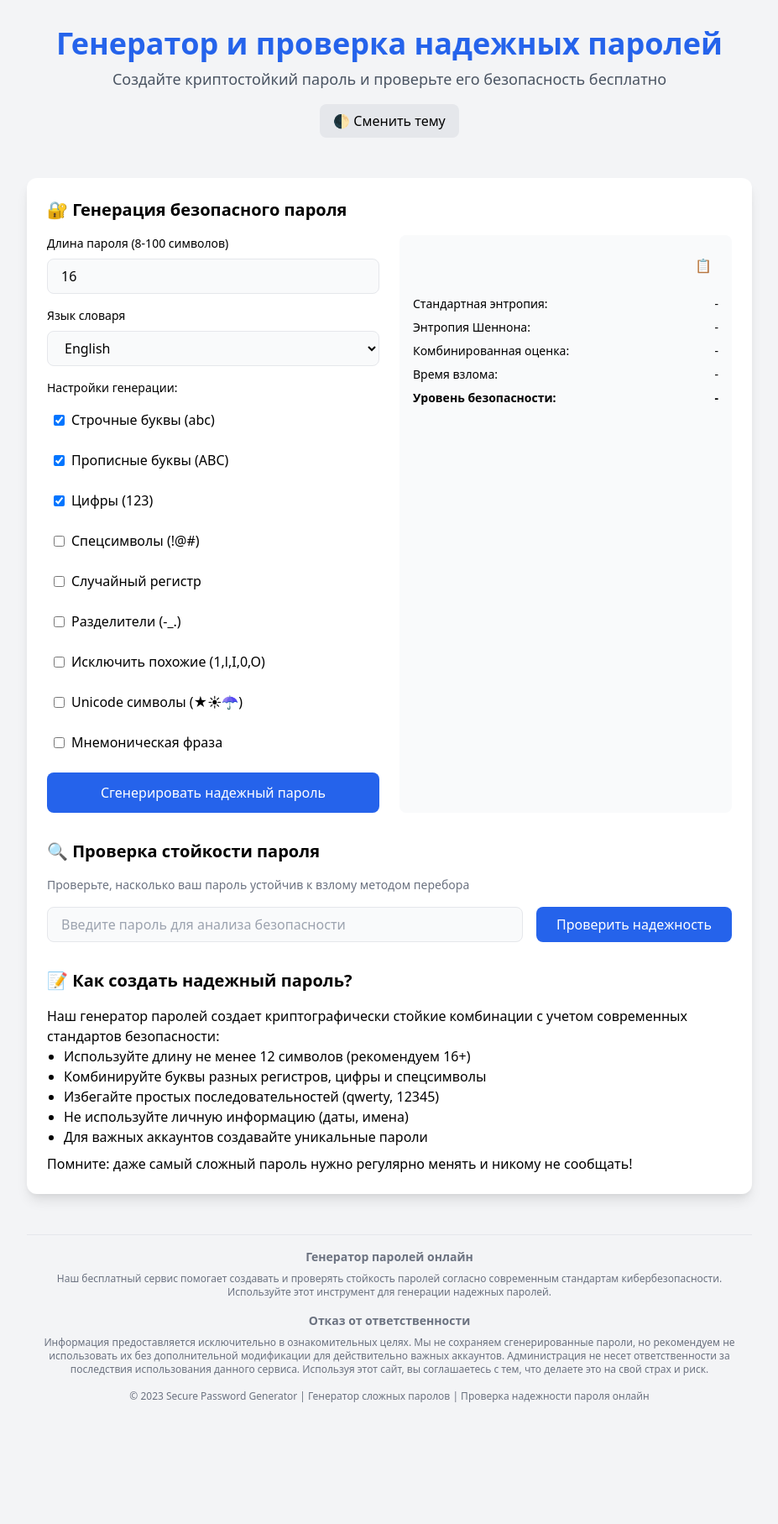
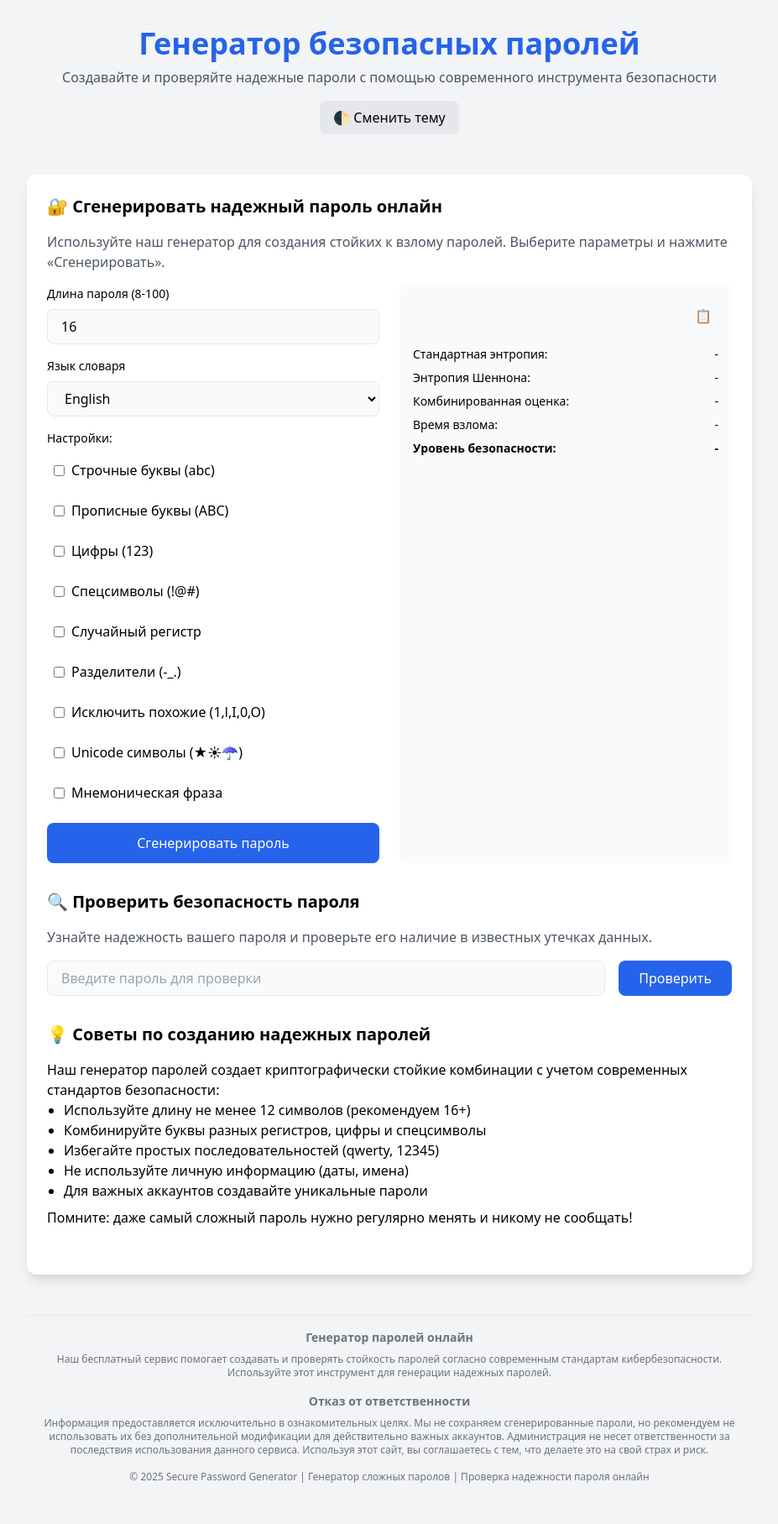
Before and after one commit to Gnfw/psw, a Flask app: page / in a window 1280 px wide. Shown: the whole page at 84% size, without its empty margins (176-1103 px from the left). Before the commit the page ends 1670 px from the top, so only its background shows below. Run offline with Flask 3, Linux system fonts and the light colour scheme.

Commit message:
Update index.html

```diff
--- a/templates/index.html
+++ b/templates/index.html
@@ -1,20 +1,11 @@
 <!DOCTYPE html>
 <html lang="ru">
 <head>
-    <!-- Google tag (gtag.js) -->
-<script async src="https://www.googletagmanager.com/gtag/js?id=G-5LNKSMCEST"></script>
-<script>
-  window.dataLayer = window.dataLayer || [];
-  function gtag(){dataLayer.push(arguments);}
-  gtag('js', new Date());
-
-  gtag('config', 'G-5LNKSMCEST');
-</script>
     <meta charset="UTF-8">
     <meta name="viewport" content="width=device-width, initial-scale=1.0">
-    <meta name="description" content="Бесплатный генератор и проверка надежности паролей онлайн. Создайте сложный безопасный пароль за секунду с настройками длины и символов. Проверьте стойкость вашего пароля к взлому.">
-    <meta name="keywords" content="генератор паролей, проверить пароль, безопасный пароль, создать пароль, сложный пароль, надежный пароль, онлайн генератор паролей">
-    <title>Генератор и проверка надежных паролей онлайн | Secure Password</title>
+    <title>Генератор безопасных паролей | Создание и проверка надежных паролей</title>
+    <meta name="description" content="Генератор безопасных паролей с проверкой стойкости. Создайте надежный пароль с помощью нашего инструмента. Проверьте свой пароль на безопасность и узнайте время взлома.">
+    <meta name="keywords" content="генератор паролей, безопасные пароли, создать пароль, проверка пароля, надежный пароль, энтропия пароля, время взлома пароля">
     <link href="https://cdn.jsdelivr.net/npm/tailwindcss@2.2.19/dist/tailwind.min.css" rel="stylesheet">
     <style>
         .dark-mode {
@@ -62,11 +53,9 @@
     <div class="container mx-auto px-4 py-8 max-w-4xl">
         <header class="mb-12 text-center">
             <h1 class="text-4xl font-bold mb-2 text-blue-600">
-                Генератор и проверка надежных паролей
+                Генератор безопасных паролей
             </h1>
-            <p class="text-lg text-gray-600 mb-4 dark:text-gray-300">
-                Создайте криптостойкий пароль и проверьте его безопасность бесплатно
-            </p>
+            <p class="text-gray-600 mb-4">Создавайте и проверяйте надежные пароли с помощью современного инструмента безопасности</p>
             <button onclick="toggleTheme()" class="px-4 py-2 bg-gray-200 rounded-lg">
                 🌓 Сменить тему
             </button>
@@ -74,11 +63,12 @@
 
         <div class="bg-white rounded-xl shadow-lg p-6 mb-8 card">
             <section class="mb-8">
-                <h2 class="text-xl font-semibold mb-4">🔐 Генерация безопасного пароля</h2>
+                <h2 class="text-xl font-semibold mb-4">🔐 Сгенерировать надежный пароль онлайн</h2>
+                <p class="text-gray-600 mb-4">Используйте наш генератор для создания стойких к взлому паролей. Выберите параметры и нажмите «Сгенерировать».</p>
                 <div class="grid grid-cols-1 md:grid-cols-2 gap-6">
                     <div class="space-y-4">
                         <div>
-                            <label class="block text-sm mb-2">Длина пароля (8-100 символов)</label>
+                            <label class="block text-sm mb-2">Длина пароля (8-100)</label>
                             <input type="number" id="length" value="16" min="8" max="100"
                                    class="w-full bg-gray-50 rounded-lg px-4 py-2 border">
                         </div>
@@ -91,12 +81,12 @@
                             </select>
                         </div>
                         <div class="space-y-2">
-                            <label class="block text-sm mb-2">Настройки генерации:</label>
+                            <label class="block text-sm mb-2">Настройки:</label>
                             <div class="grid grid-cols-1 gap-2" id="options-container"></div>
                         </div>
                         <button onclick="generatePassword()"
                                 class="w-full bg-blue-600 text-white py-3 rounded-lg relative btn-primary">
-                            <span id="generate-text">Сгенерировать надежный пароль</span>
+                            <span id="generate-text">Сгенерировать пароль</span>
                             <div id="preloader" class="hidden absolute inset-0 flex items-center justify-center">
                                 <div class="preloader h-6 w-6 border-4 border-gray-300 rounded-full"></div>
                             </div>
@@ -125,35 +115,34 @@
             </section>
 
             <section class="mb-8">
-                <h2 class="text-xl font-semibold mb-4">🔍 Проверка стойкости пароля</h2>
-                <p class="text-sm text-gray-500 mb-4">Проверьте, насколько ваш пароль устойчив к взлому методом перебора</p>
+                <h2 class="text-xl font-semibold mb-4">🔍 Проверить безопасность пароля</h2>
+                <p class="text-gray-600 mb-4">Узнайте надежность вашего пароля и проверьте его наличие в известных утечках данных.</p>
                 <div class="flex flex-col md:flex-row gap-4">
-                    <input type="text" id="password-check" placeholder="Введите пароль для анализа безопасности"
+                    <input type="text" id="password-check" placeholder="Введите пароль для проверки"
                            class="flex-1 bg-gray-50 rounded-lg px-4 py-2 border">
                     <button onclick="checkPassword()" class="bg-blue-600 text-white px-6 py-2 rounded-lg btn-primary">
-                        Проверить надежность
+                        Проверить
                     </button>
                 </div>
                 <div id="check-results" class="mt-4 space-y-2"></div>
             </section>
 
-            <section class="mt-8">
-                <h2 class="text-xl font-semibold mb-4">📝 Как создать надежный пароль?</h2>
+            <section class="mb-8">
+                <h2 class="text-xl font-semibold mb-4">💡 Советы по созданию надежных паролей</h2>
                 <div class="prose dark:prose-invert">
                     <p>Наш генератор паролей создает криптографически стойкие комбинации с учетом современных стандартов безопасности:</p>
-                    <ul class="list-disc pl-5">
+                 <ul class="list-disc pl-5">
                         <li>Используйте длину не менее 12 символов (рекомендуем 16+)</li>
                         <li>Комбинируйте буквы разных регистров, цифры и спецсимволы</li>
                         <li>Избегайте простых последовательностей (qwerty, 12345)</li>
                         <li>Не используйте личную информацию (даты, имена)</li>
                         <li>Для важных аккаунтов создавайте уникальные пароли</li>
                     </ul>
-                    <p class="mt-2">Помните: даже самый сложный пароль нужно регулярно менять и никому не сообщать!</p>
-                </div>
+               <p class="mt-2">Помните: даже самый сложный пароль нужно регулярно менять и никому не сообщать!</p>
+ </div>
             </section>
         </div>
 
-        <!-- SEO-оптимизированный футер -->
         <footer class="text-center text-xs text-gray-500 mt-12 p-4 border-t border-gray-200 dark:border-gray-700">
             <div class="mb-4">
                 <h3 class="text-sm font-semibold mb-2">Генератор паролей онлайн</h3>
@@ -171,7 +160,7 @@
                 </p>
             </div>
             <p class="text-xs">
-                © 2023 Secure Password Generator | Генератор сложных паролов | Проверка надежности пароля онлайн
+                © 2025 Secure Password Generator | Генератор сложных паролов | Проверка надежности пароля онлайн
             </p>
         </footer>
     </div>
@@ -193,7 +182,7 @@
             const container = document.getElementById('options-container');
             container.innerHTML = optionsConfig.map(opt => `
                 <label class="flex items-center space-x-2 p-2 hover:bg-gray-100 rounded">
-                    <input type="checkbox" class="form-checkbox" option="${opt.id}" ${['OPT_LOWERCASE', 'OPT_UPPERCASE', 'OPT_DIGITS'].includes(opt.id) ? 'checked' : ''}>
+                    <input type="checkbox" class="form-checkbox" option="${opt.id}">
                     <span>${opt.label}</span>
                 </label>
             `).join('');
@@ -231,24 +220,16 @@
                     'both': ['english', 'russian']
                 }[document.getElementById('lang-select').value];
 
-                // Эмуляция запроса для демонстрации
-                await new Promise(resolve => setTimeout(resolve, 500));
+                const response = await fetch('/generate', {
+                    method: 'POST',
+                    headers: { 'Content-Type': 'application/json' },
+                    body: JSON.stringify({ length, options, langs })
+                });
 
-                // Генерация демо-данных
-                const demoData = {
-                    password: generateDemoPassword(length, options, langs),
-                    entropy: {
-                        standard: Math.random() * 50 + 50,
-                        shannon: Math.random() * 40 + 60,
-                        combined: Math.random() * 45 + 55
-                    },
-                    time_to_crack: Math.pow(10, Math.random() * 10),
-                    strength: Math.floor(Math.random() * 5) + 1,
-                    compromised: Math.random() > 0.8,
-                    warnings: Math.random() > 0.7 ? ['Пароль слишком короткий для высокого уровня безопасности'] : []
-                };
+                const data = await response.json();
+                if (data.error) throw new Error(data.error);
 
-                showResult(demoData);
+                showResult(data);
 
             } catch (error) {
                 alert(error.message);
@@ -257,73 +238,22 @@
             }
         }
 
-        function generateDemoPassword(length, options, langs) {
-            const chars = {
-                lowercase: 'abcdefghijklmnopqrstuvwxyz',
-                uppercase: 'ABCDEFGHIJKLMNOPQRSTUVWXYZ',
-                digits: '0123456789',
-                special: '!@#$%^&*()_+-=[]{}|;:,.<>?',
-                separators: '-_., ',
-                unicode: '★☀☂♫☎☯☮♻⚓⚡♔♕♖♗♘♙♚♛♜♝♞♟'
-            };
-
-            let pool = '';
-            if (options.includes('OPT_LOWERCASE')) pool += chars.lowercase;
-            if (options.includes('OPT_UPPERCASE')) pool += chars.uppercase;
-            if (options.includes('OPT_DIGITS')) pool += chars.digits;
-            if (options.includes('OPT_SPECIAL')) pool += chars.special;
-            if (options.includes('OPT_SEPARATORS')) pool += chars.separators;
-            if (options.includes('OPT_UNICODE')) pool += chars.unicode;
-
-            if (options.includes('OPT_MNEMONIC')) {
-                const words = {
-                    english: ['apple', 'river', 'sun', 'mountain', 'book', 'computer', 'password', 'secure'],
-                    russian: ['яблоко', 'река', 'солнце', 'гора', 'книга', 'компьютер', 'пароль', 'безопасность']
-                };
-
-                let wordList = [];
-                if (langs.includes('english')) wordList = wordList.concat(words.english);
-                if (langs.includes('russian')) wordList = wordList.concat(words.russian);
-
-                let result = '';
-                while (result.length < length) {
-                    const word = wordList[Math.floor(Math.random() * wordList.length)];
-                    result += (result.length > 0 ? '-' : '') + word;
-                }
-                return result.slice(0, length);
-            }
-
-            let result = '';
-            for (let i = 0; i < length; i++) {
-                result += pool[Math.floor(Math.random() * pool.length)];
-            }
-            return result;
-        }
-
         async function checkPassword() {
             try {
                 const password = document.getElementById('password-check').value;
                 if (!password) throw new Error('Введите пароль для проверки');
 
                 toggleLoading(true);
+                const response = await fetch('/check', {
+                    method: 'POST',
+                    headers: { 'Content-Type': 'application/json' },
+                    body: JSON.stringify({ password })
+                });
 
-                // Эмуляция запроса для демонстрации
-                await new Promise(resolve => setTimeout(resolve, 500));
+                const data = await response.json();
+                if (data.error) throw new Error(data.error);
 
-                // Генерация демо-данных
-                const demoData = {
-                    entropy: {
-                        standard: password.length * 4 + Math.random() * 10,
-                        shannon: password.length * 5 + Math.random() * 8,
-                        combined: password.length * 4.5 + Math.random() * 9
-                    },
-                    time_to_crack: Math.pow(10, password.length / 2 + Math.random() * 3),
-                    strength: Math.min(5, Math.floor(password.length / 3) + (/\d/.test(password) ? 1 : 0) + (/[A-Z]/.test(password) ? 1 : 0) + (/[^a-zA-Z0-9]/.test(password) ? 1 : 0)),
-                    compromised: password.length < 8 || Math.random() > 0.9,
-                    warnings: password.length < 12 ? ['Рекомендуем использовать пароль длиной не менее 12 символов'] : []
-                };
-
-                showCheckResult(demoData);
+                showCheckResult(data);
 
             } catch (error) {
                 alert(error.message);
@@ -366,7 +296,7 @@
                         '<div class="text-green-600">✅ Пароль безопасен</div>'}
                     ${data.warnings.length ? `
                         <div class="mt-4">
-                            <div class="font-semibold mb-2">Рекомендации по улучшению:</div>
+                            <div class="font-semibold mb-2">Проблемы с паролем:</div>
                             ${data.warnings.map(w => `<div class="text-sm">⚠️ ${w}</div>`).join('')}
                         </div>
                     ` : ''}
@@ -398,27 +328,19 @@
 
         function toggleLoading(state) {
             document.getElementById('preloader').classList.toggle('hidden', !state);
-            document.getElementById('generate-text').classList.toggle('invisible', state);
         }
 
         function copyPassword() {
             const password = document.getElementById('password-result').value;
             if (password) {
                 navigator.clipboard.writeText(password);
-                alert('Пароль скопирован в буфер обмена!');
+                alert('Пароль скопирован!');
             }
         }
 
         // Инициализация
-        document.addEventListener('DOMContentLoaded', function() {
-            initOptions();
-            loadTheme();
-
-            // Автогенерация пароля при загрузке
-            if (window.location.search.includes('generate=true')) {
-                generatePassword();
-            }
-        });
+        initOptions();
+        loadTheme();
     </script>
 </body>
 </html>
```
